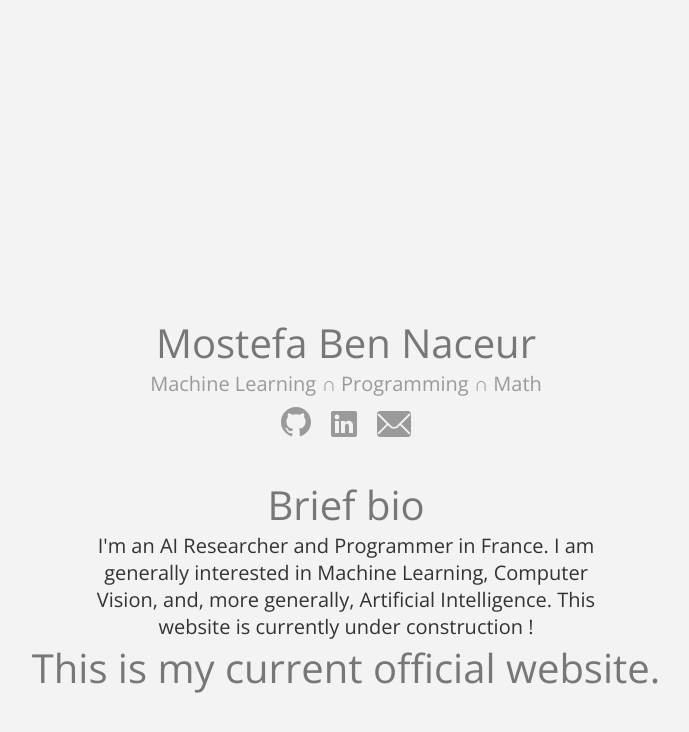
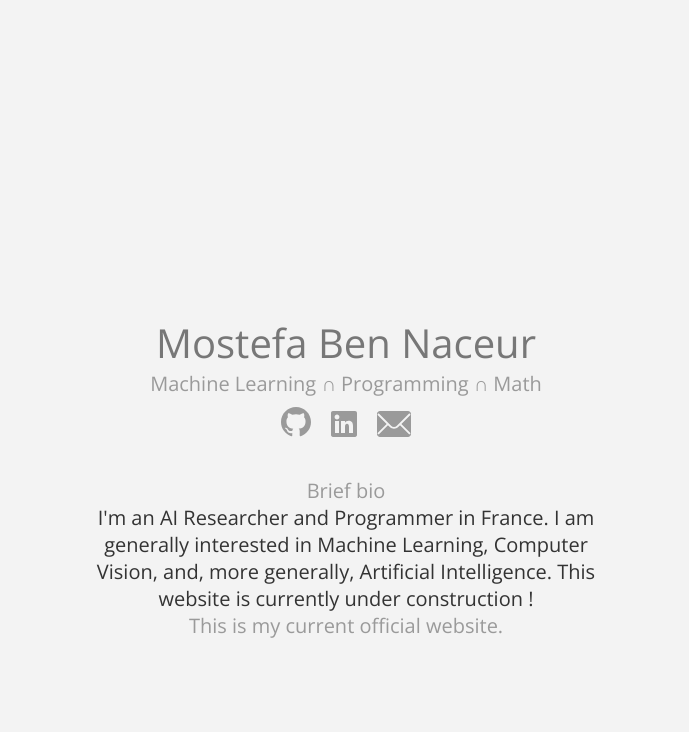
Before and after one commit to MostefaBen/MostefaBen.github.io, a Jekyll site: the page built from index.html, in a window 1280 px wide. Shown: the top 732 px of the page, without its empty margins (294-983 px from the left). Built offline with Jekyll 4.4.1, drawn with Linux system fonts in a browser that asks for light colours.

Commit message:
Main page update

```diff
--- a/index.html
+++ b/index.html
@@ -33,22 +33,19 @@
           <object type="image/svg+xml" data="assets/img/linkedin.svg" id="linkedin"></object>
         </a>
 
-		<!-- <a class="svg" href="https://twitter.com/apaszke">
-          <object type="image/svg+xml" data="assets/img/twitter.svg" id="twitter"></object>
-        </a>
-		-->
-
         <a class="svg" href="mailto:bennaceurmostefa@gmail.com">
           <object type="image/svg+xml" data="assets/img/envelope.svg" id="mail"></object>
         </a>
       </div>
       <div class="under-construction">
-	    <h1> Brief bio </h1>
+	    <h2> Brief bio </h2>
 
-		<h2 class="blog-msg"><a href="/posts.html">I'm an AI Researcher and Programmer in France. I am generally interested in Machine Learning, Computer Vision, and, more generally, Artificial Intelligence.
+		<h2 class="blog-msg">
+		I'm an AI Researcher and Programmer in France. I am generally interested in Machine Learning, Computer Vision, and, more generally, Artificial Intelligence.
 		This website is currently under construction !</a></h2>
 
-		<h1> This is my current official website. </h1>
+		<h2> </h2>
+		<h2> This is my current official website. </h2>
 
       </div>
     </div>
```
